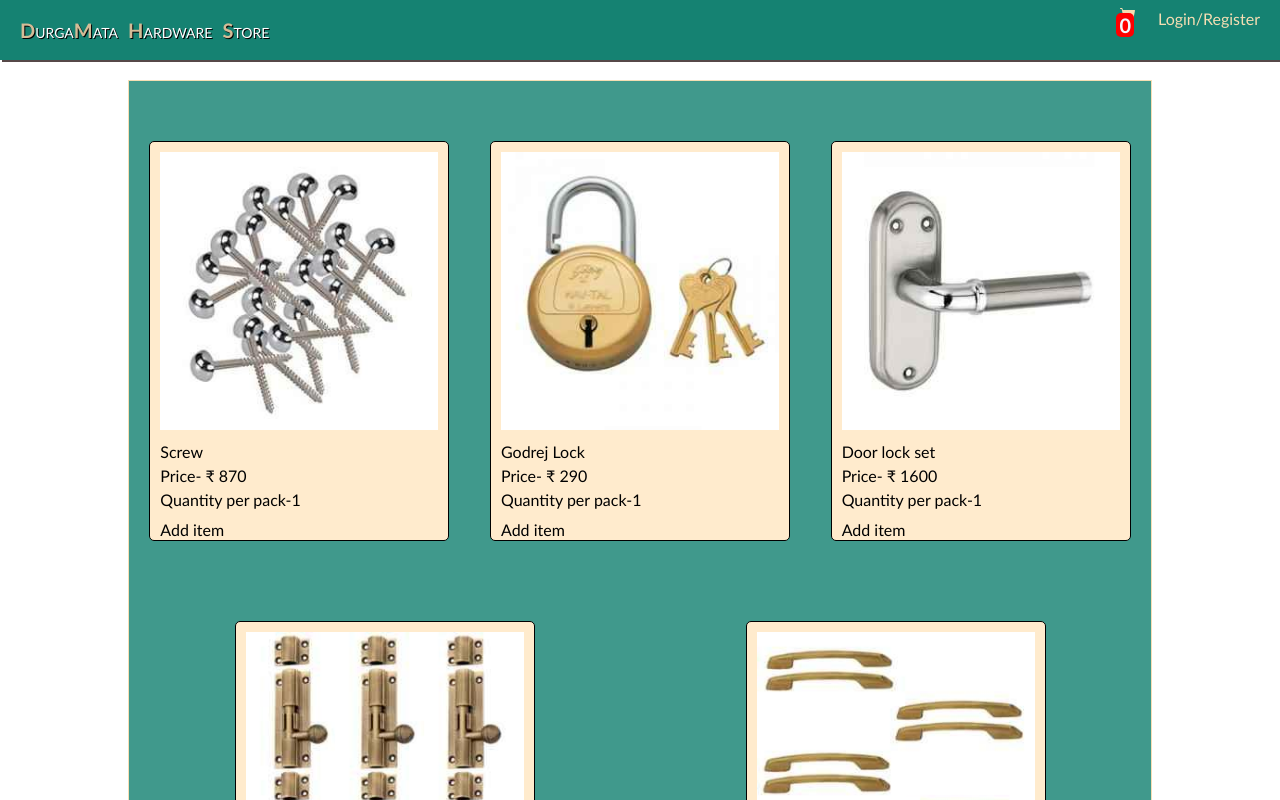
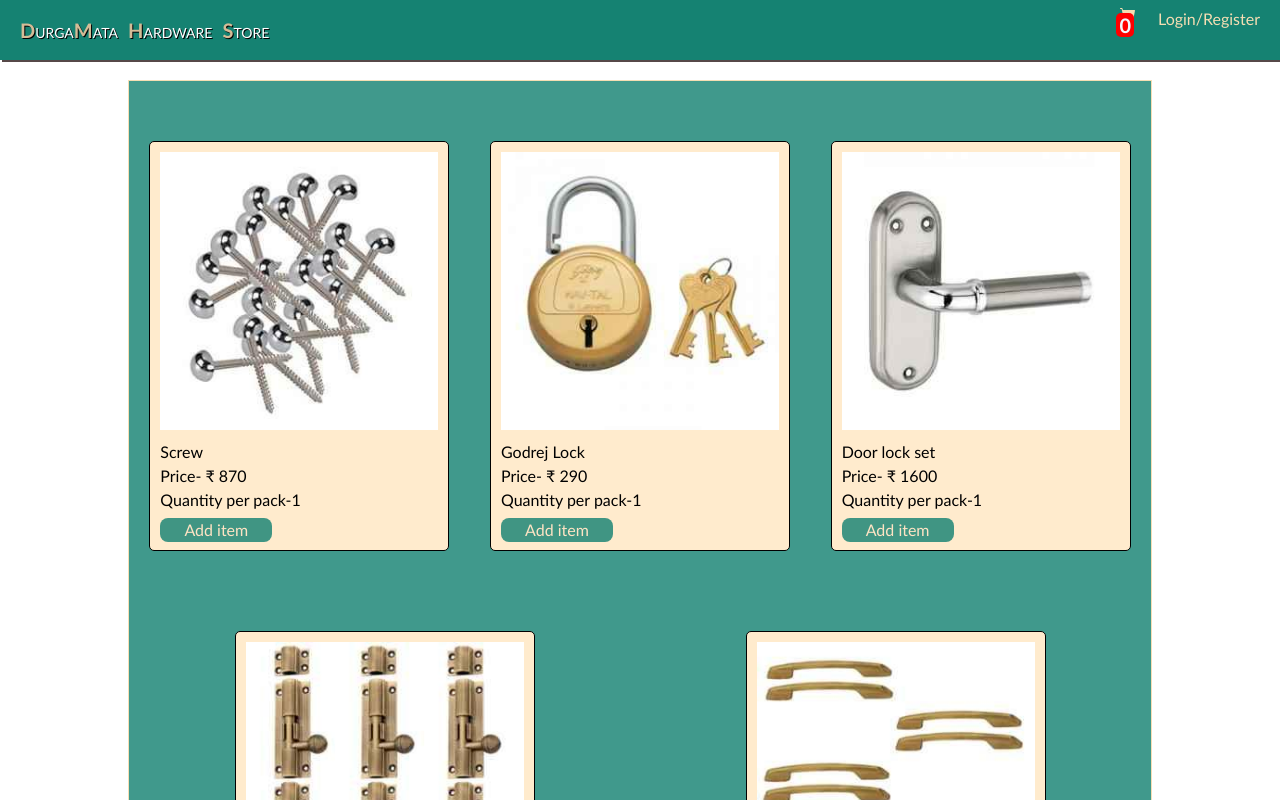
Before and after one commit to Shreya-Jash/Shopping_Cart, a React (Create React App) app: page / in a window 1280 px wide. Shown: the top 800 px of the page. Built offline with nearby package versions, Linux system fonts and the light colour scheme; no server answers.

Commit message:
style: product login button style updated

```diff
--- a/src/components/Products.jsx
+++ b/src/components/Products.jsx
@@ -13,7 +13,7 @@
       <p className="item-price">Price- ₹ {item.price}</p>
       <p className="item-quantity">Quantity per pack-{item.quantity}</p>
       </div>
-      <button className="productButton" onClick={() =>{ handleClick(item)}}>
+      <button className="productButton bg-[#158272d0] w-28 text-[bisque] rounded-lg mb-2" onClick={() =>{ handleClick(item)}}>
         {console.log(handleClick)}
         Add item
       </button>
--- a/src/styles/Product.css
+++ b/src/styles/Product.css
@@ -4,14 +4,14 @@
     display: flex;
     justify-content: space-around;
     flex-wrap: wrap;
-    background-color:rgba(21, 130, 114, 0.815);
+    background-color:#158272d0;
     border: 1.5px solid wheat;
     padding-top: 20px;
 }
 
 .item-container{
    width: 300px;
-   height: 400px;
+   height: 410px;
    padding: 10px;
   overflow: hidden;
   margin: 40px 20px;
```
